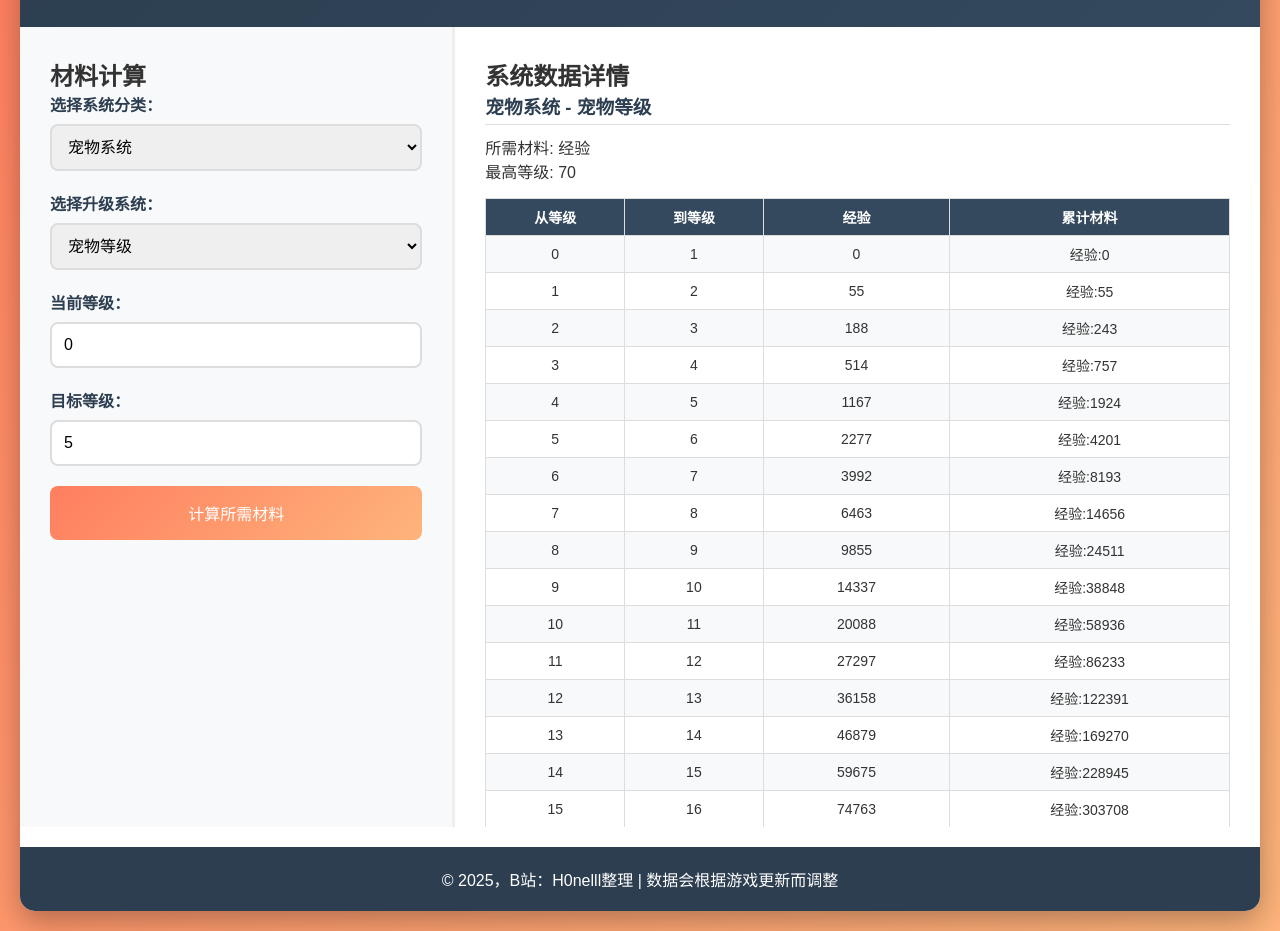
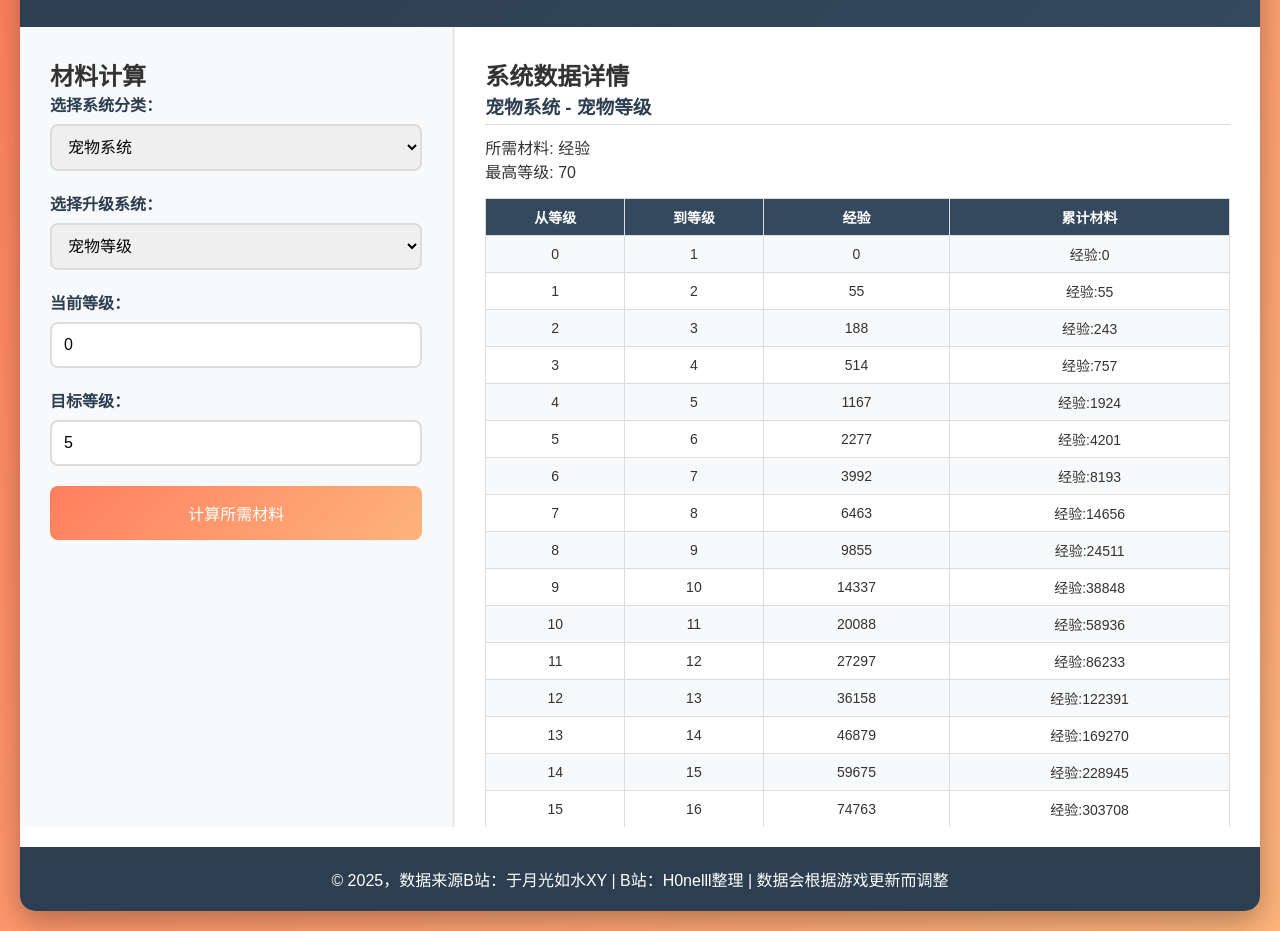
Before and after one commit to xujiu616/game, a plain HTML site: page index.html in a window 1280 px wide. Shown: the part 149-1080 px from the top of the page. Drawn offline with Linux system fonts and the light colour scheme.

Commit message:
Update index.html

```diff
--- a/index.html
+++ b/index.html
@@ -326,7 +326,7 @@
         </div>
 
         <div class="footer">
-            <p>© 2025，B站：H0nelll整理 | 数据会根据游戏更新而调整</p>
+            <p>© 2025，数据来源B站：于月光如水XY | B站：H0nelll整理 | 数据会根据游戏更新而调整</p>
         </div>
     </div>
 
```
